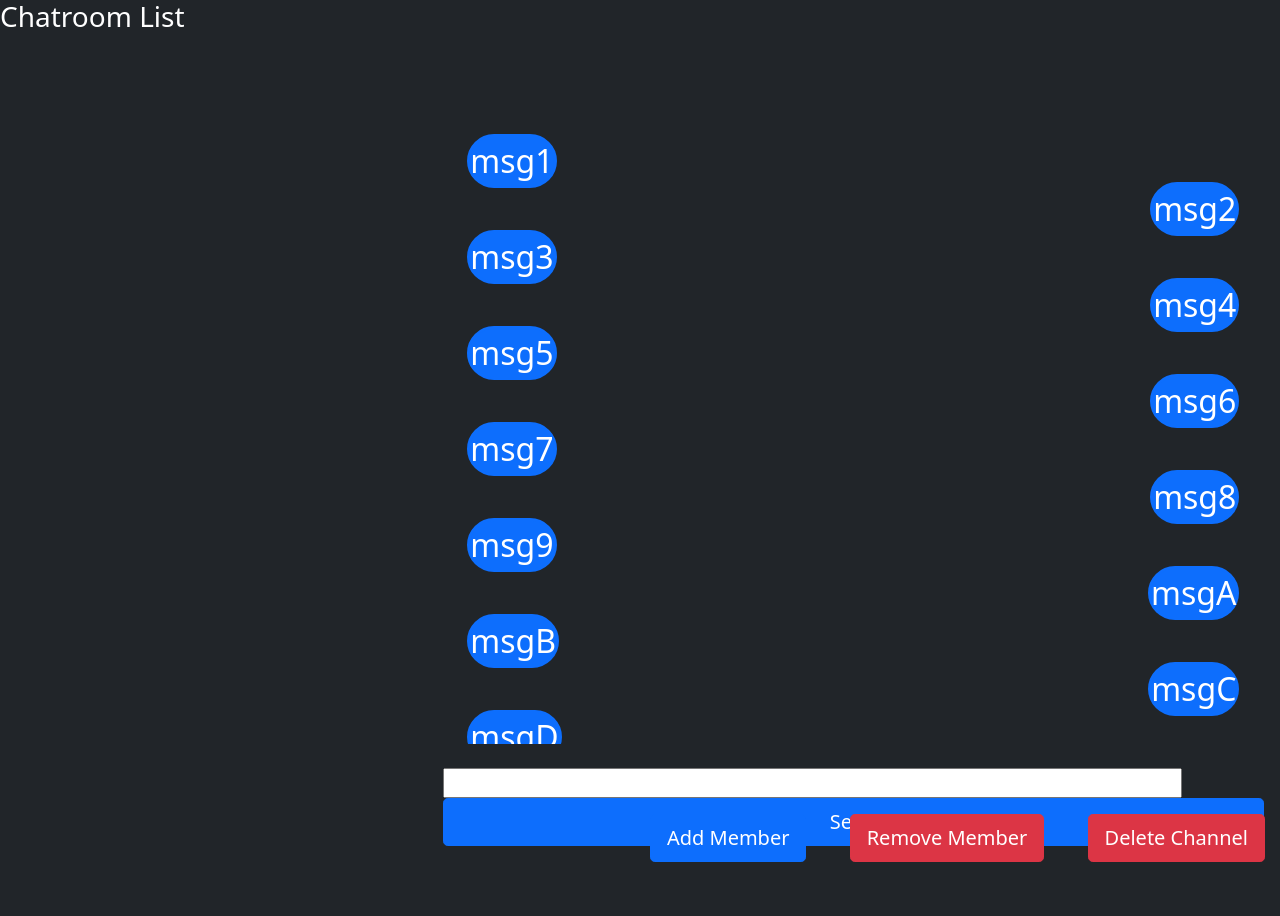
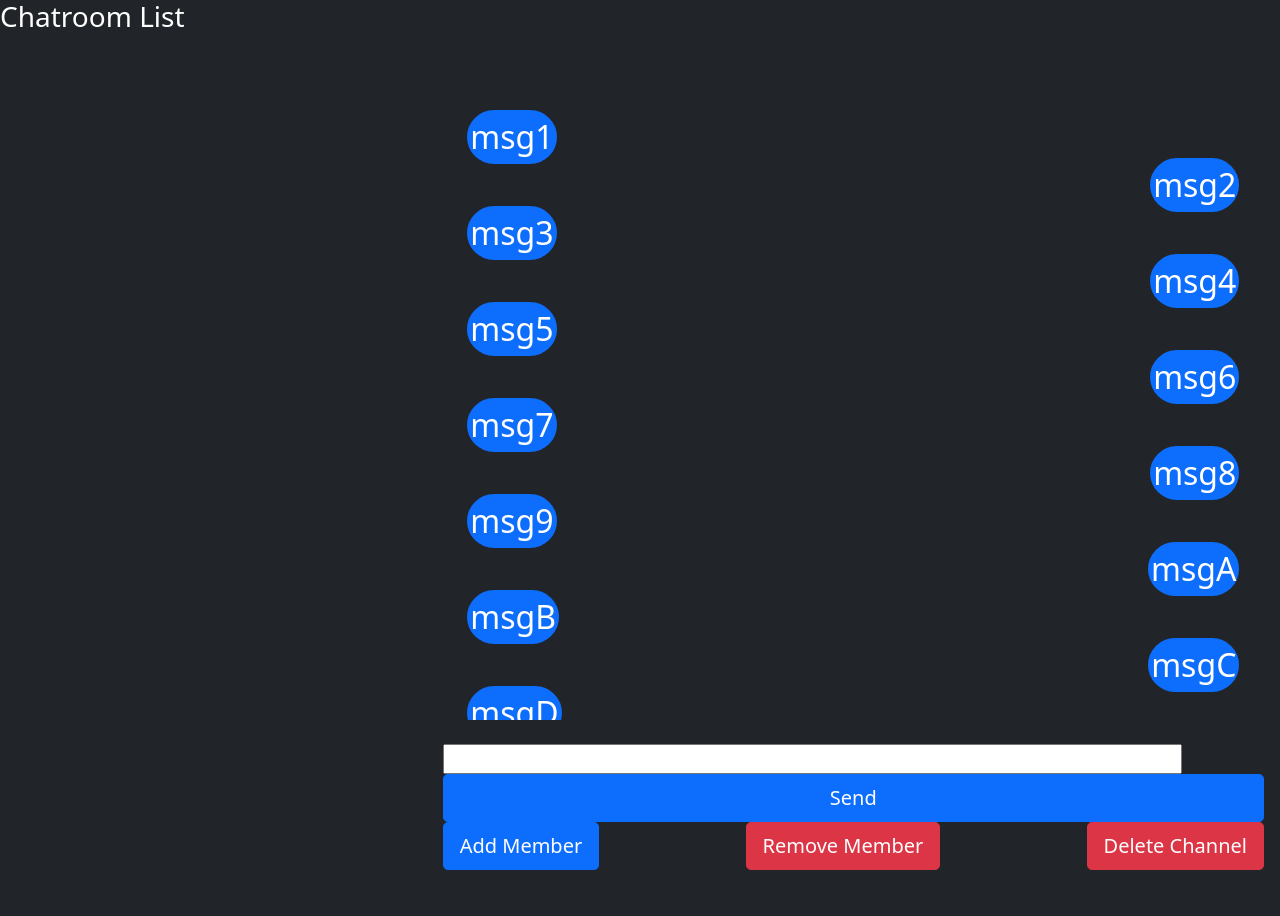
Before and after one commit to MongoChat-Flask/mongoengine-chat-resource, a Python web app: template routes/templates/ChatRoom.html in a window 1280 px wide. Run offline with Jinja, Linux system fonts and the light colour scheme; the template is opened without the code that fills it, so the values that code supplies are empty; some libraries are stand-ins or nearby versions.

Commit message:
Update chatroom.css

```diff
--- a/routes/static/css/chatroom.css
+++ b/routes/static/css/chatroom.css
@@ -14,9 +14,9 @@ div.inline {
 }
 
 div.footer {
-    position: absolute;
-    bottom: 0px;
-    right: 15px;
+    /* position: absolute; */
+    /* bottom: 0px; */
+    /* right: 15px; */
 }
 
 div#msg-detail {
@@ -26,7 +26,7 @@ div#msg-detail {
 }
 
 #main-bg {
-    height: 50%;
+    height: 100%;
 }
 
 /* Hide scrollbar for Chrome, Safari and Opera */
```
